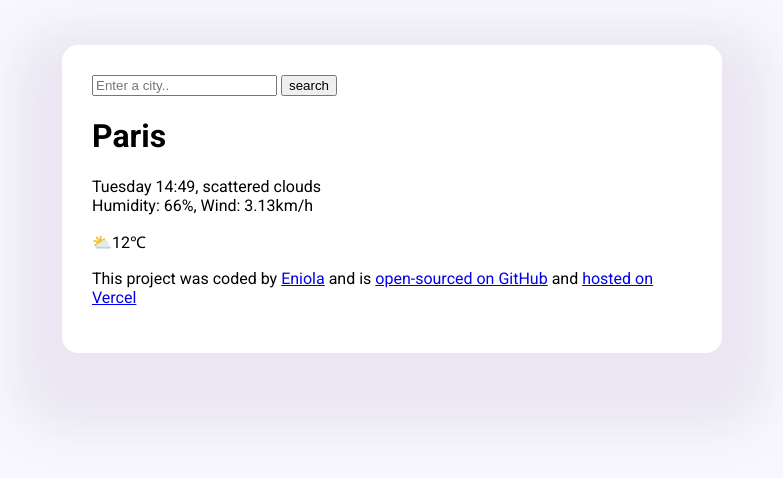
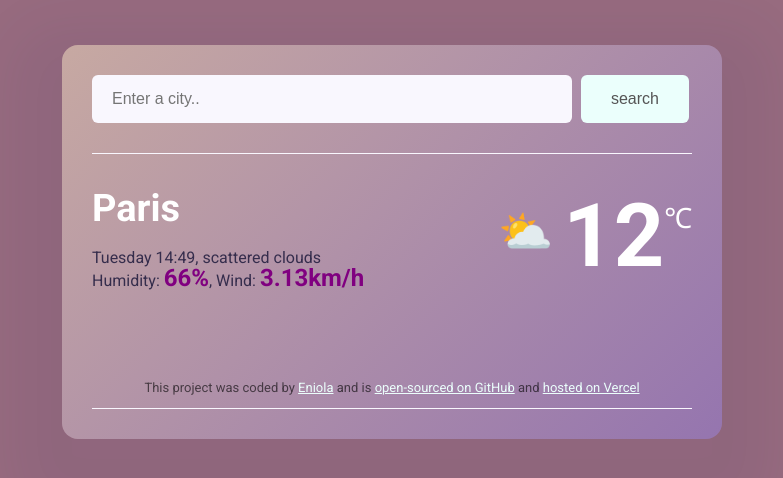
Before and after one commit to Enibecky/Weather-Forecast, a plain HTML site: page index.html in a window 1280 px wide. Shown: the whole page, without its empty margins (248-1031 px from the left). Drawn offline with Linux system fonts and the light colour scheme.

Commit message:
added css

```diff
--- a/index.html
+++ b/index.html
@@ -4,37 +4,51 @@
 		<meta charset="UTF-8" />
 		<meta name="viewport" content="width=device-width, initial-scale=1.0" />
 		<title>Weather forcast</title>
-		<link rel="stylesheet" href="styles.css">
-		<link rel="preconnect" href="https://fonts.googleapis.com">
-<link rel="preconnect" href="https://fonts.gstatic.com" crossorigin>
-<link href="https://fonts.googleapis.com/css2?family=Roboto:ital,wght@0,100;0,300;0,400;0,500;0,700;0,900;1,100;1,400;1,500;1,700;1,900&display=swap" rel="stylesheet">
+		<link rel="stylesheet" href="styles.css" />
+		<link rel="preconnect" href="https://fonts.googleapis.com" />
+		<link rel="preconnect" href="https://fonts.gstatic.com" crossorigin />
+		<link
+			href="https://fonts.googleapis.com/css2?family=Roboto:ital,wght@0,100;0,300;0,400;0,500;0,700;0,900;1,100;1,400;1,500;1,700;1,900&display=swap"
+			rel="stylesheet"
+		/>
 	</head>
 
 	<body>
 		<div class="weather-app">
 			<header>
-			<form>
-				<input type="search" placeholder="Enter a city.." required />
-				<input type="submit" value="search" />
+				<form class="search-form">
+					<input
+						type="search"
+						placeholder="Enter a city.."
+						required
+						class="search-form-input"
+					/>
+					<input type="submit" value="search" class="search-form-btn" />
 				</form>
 			</header>
 			<main>
+				<div class="weather-app-data">
 					<div>
-				<h1>Paris</h1>
-				<p>
+						<h1 class="weather-app-city">Paris</h1>
+						<p class="weather-app-details">
 							Tuesday 14:49, scattered clouds
 							<br />
-					Humidity: 66%, Wind: 3.13km/h
+							Humidity: <strong>66%</strong>, Wind: <strong>3.13km/h</strong>
 						</p>
 					</div>
-      <div>⛅12℃</div>
-
+					<div class="weather-app-temp-container">
+						<div class="weather-app-icon">⛅</div>
+						<div class="weather-app-temp">12</div>
+						<div class="weather-app-unit">℃</div>
+					</div>
+				</div>
 			</main>
 
 			<footer>
 				<p>
 					This project was coded by
-				<a href="https://github.com/Enibecky" target="_blank">Eniola</a> and is
+					<a href="https://github.com/Enibecky" target="_blank">Eniola</a> and
+					is
 					<a href="https://github.com/Enibecky/weather-appp" target="_blank">
 						open-sourced on GitHub</a
 					>
@@ -45,6 +59,5 @@
 				</p>
 			</footer>
 		</div>
-
 	</body>
 </html>
--- a/styles.css
+++ b/styles.css
@@ -1,12 +1,83 @@
 body {
-  background-color: #f9f7fe;
-  font-family: 'Roboto', sans-serif;
+font-family: 'Roboto', sans-serif;
+background: rgb(151, 107, 127);
+}
+header{
+  border-bottom: 1px solid #f9f7fe;
+  padding: 0 0 30px 0;
+}
+a{
+  color: #ebfffc;
 }
 .weather-app {
-  background: white;
-  max-width: 600px;
   margin: 45px auto;
-  box-shadow: 0 30px 50px 50px rgba(65, 50, 100, 0.08);
+  background: linear-gradient(135deg, #c7a9a2, #9575af);  box-shadow: 0 30px 50px 50px rgba(65, 50, 100, 0.08);
   border-radius: 16px;
   padding: 30px;
+  max-width: 600px;
 }
+.search-form-input{
+  background-color: #f9f7fe;
+  border: none;
+  border-radius: 6px;
+  width: 80%;
+  padding: 15px 20px;
+  font-size: 16px;
+
+}
+.search-form-btn{
+  background: #ebfffc;
+  border: none;
+  padding: 15px 30px;
+  border-radius: 6px;
+  color: #555;
+  margin-left: 5px;
+  font-size: 16px;
+}
+main{
+  padding: 30px 0;
+}
+.weather-app-data{
+  display: flex;
+  justify-content: space-between;
+}
+.weather-app-city{
+  margin: 0;
+  font-size: 38px;
+  line-height: 48px;
+  color: #fff;
+}
+.weather-app-details{
+  font-size: 16px;
+  line-height: 20px;
+  color: rgba(39, 33, 66, 0.9);
+}
+.weather-app-temp-container{
+  display: flex;
+}
+.weather-app-temp{
+  font-size: 88px;
+  font-weight: bold;
+  color: #fff;
+  margin-left: 10px;
+}
+.weather-app-icon{
+  font-size: 44px;
+  margin-top: 22px;
+}
+.weather-app-unit{
+  margin-top: 14px;
+  font-size: 28px;
+  color: #fff;
+}
+footer {
+  border-bottom: 1px solid #f9f7fe;
+  padding: 30px 0 0 0;
+  text-align: center;
+  font-size: 13px;
+  color: rgba(0, 0, 0, 0.6);
+}
+.weather-app-details strong{
+  color: purple;
+  font-size: 24px;
+}
```
Lines whose indentation alone changed are shown as unchanged.
